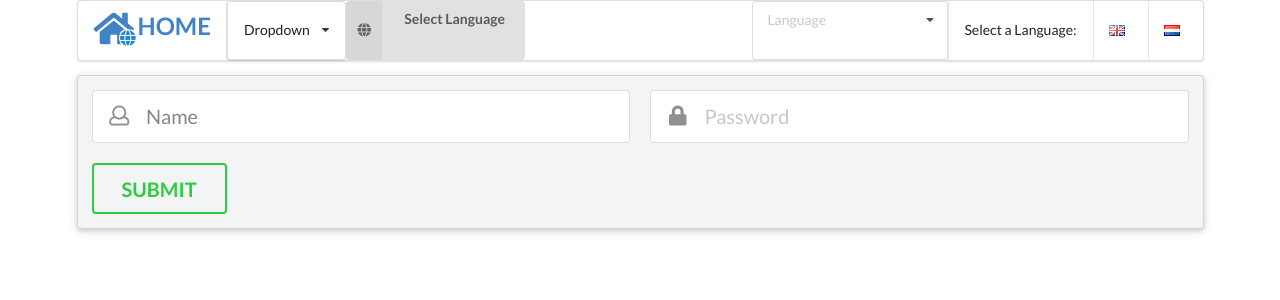
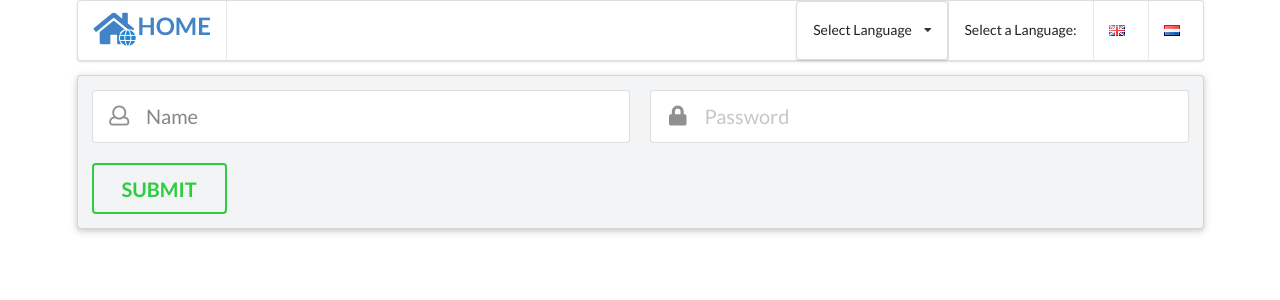
Before and after one commit to tom2kota/international-form-react-context, a React (Create React App) app: page / in a window 1280 px wide. Shown: the top 300 px of the page. Built offline with nearby package versions, Linux system fonts and the light colour scheme.

Commit message:
Update App.js

```diff
--- a/src/components/App.js
+++ b/src/components/App.js
@@ -29,42 +29,13 @@ class App extends Component {
                         </h2>
                     </div>
 
-                    <div className="ui compact menu">
-                        <div className="ui simple dropdown item">
-                            Dropdown
-                            <i className="dropdown icon"/>
-                            <div className="menu">
-                                <div className="item">Choice 1</div>
-                                <div className="item">Choice 2</div>
-                                <div className="item">Choice 3</div>
-                            </div>
-                        </div>
-                    </div>
-
-                    <div className="ui floating dropdown labeled search icon button">
-                        <i className="world icon"></i>
-                        <span className="text">Select Language</span>
-                        <div className="menu">
-                            <div className="item">Arabic</div>
-                            <div className="item">Chinese</div>
-                            <div className="item">Danish</div>
-                            <div className="item">Dutch</div>
-                            <div className="item">English</div>
-                            <div className="item">French</div>
-                            <div className="item">German</div>
-                            <div className="item">Turkish</div>
-                            <div className="item">Vietnamese</div>
-                        </div>
-                    </div>
-
 
                     <div className="right menu">
 
-
-                        <div className="ui selection dropdown">
-                            <input type="hidden" name="language"/>
+                        <div className="ui compact menu">
+                            <div className="ui simple dropdown item">
+                                Select Language
                                 <i className="dropdown icon"/>
-                            <div className="default text">Language</div>
                                 <div className="menu">
                                     <div className="item" data-value="1">
                                         English &nbsp;
@@ -76,7 +47,7 @@ class App extends Component {
                                     </div>
                                 </div>
                             </div>
-
+                        </div>
 
                         <div className="item"> Select a Language:</div>
                         <div className="item" onClick={() => this.onLanguageChange('English')}>
```
Lines whose indentation alone changed are shown as unchanged.
